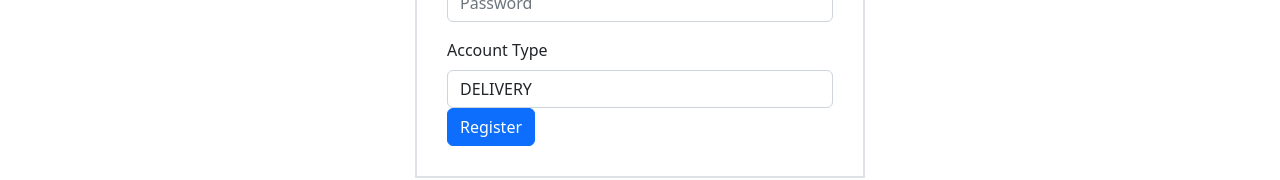
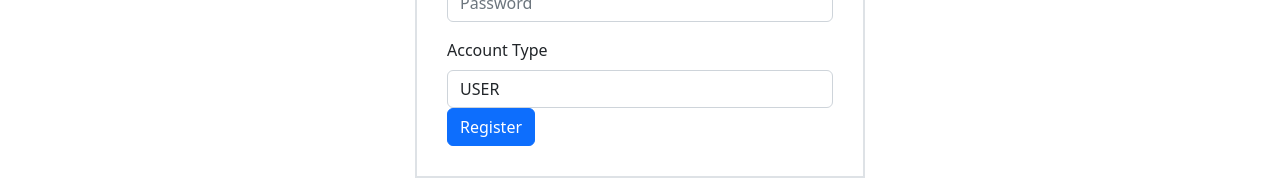
Before and after one commit to Purodhika/COMP313-003-Team-2-F23, a React (Create React App) app in the folder bookepedia-frontend-main/: page /register in a window 1280 px wide. Shown: the part 756-936 px from the top of the page. Built offline with nearby package versions, Linux system fonts and the light colour scheme.

Commit message:
adding the option for DELIVERY

```diff
--- a/bookepedia-frontend-main/src/components/userAccounts/Register.js
+++ b/bookepedia-frontend-main/src/components/userAccounts/Register.js
@@ -132,8 +132,8 @@ function Register(props) {
             value={userRec.userType}
             onChange={onchange}
           >
+            <option value="USER">USER</option>
             <option value="DELIVERY">DELIVERY</option>
-            <option value="USER">USER</option>
             <option value="ADMIN">ADMIN</option>
           </Form.Control>
         </Form.Group>
```
